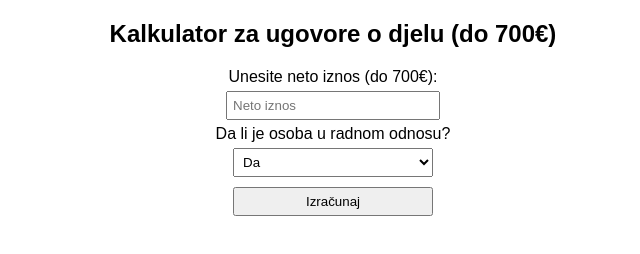
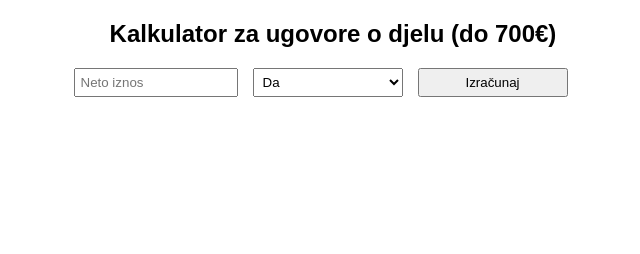
Before and after one commit to gmne321/calc, a plain HTML site: page index.html in a window 1280 px wide. Shown: the whole page, without its empty margins (307-947 px from the left). Drawn offline with Linux system fonts and the light colour scheme.

Commit message:
Update index.html

```diff
--- a/index.html
+++ b/index.html
@@ -5,24 +5,35 @@
     <title>Kalkulator za ugovore o djelu (do 700€)</title>
     <style>
         body { font-family: Arial, sans-serif; margin: 20px; text-align: center; }
-        input, button, select { margin: 5px; padding: 5px; width: 200px; }
-        .result { margin-top: 15px; font-weight: bold; }
+        .container {
+            display: flex;
+            align-items: center;
+            justify-content: center;
+            gap: 15px;
+            flex-wrap: wrap;
+        }
+        input, button, select {
+            padding: 5px;
+            width: 150px;
+        }
+        .result {
+            margin-top: 15px;
+            font-weight: bold;
+            margin-left: 10px;
+        }
     </style>
 </head>
 <body>
     <h2>Kalkulator za ugovore o djelu (do 700€)</h2>
-    <label for="neto">Unesite neto iznos (do 700€):</label><br>
-    <input type="number" id="neto" placeholder="Neto iznos" step="0.01" max="700"><br>
-
-    <label for="employed">Da li je osoba u radnom odnosu?</label><br>
-    <select id="employed">
-        <option value="yes">Da</option>
-        <option value="no">Ne</option>
-    </select><br>
-
-    <button onclick="calculate()">Izračunaj</button>
-
-    <div class="result" id="result"></div>
+    <div class="container">
+        <input type="number" id="neto" placeholder="Neto iznos" step="0.01" max="700">
+        <select id="employed">
+            <option value="yes">Da</option>
+            <option value="no">Ne</option>
+        </select>
+        <button onclick="calculate()">Izračunaj</button>
+        <div class="result" id="result"></div>
+    </div>
 
     <script>
         function roundToTwoDecimalPlaces(num) {
@@ -52,9 +63,9 @@
             ukupniTrosak = roundToTwoDecimalPlaces(neto + doprinosi + porez + prirez);
 
             document.getElementById("result").innerHTML = `
-                Doprinosi: ${doprinosi.toFixed(2)}<br>
-                Porez: ${porez.toFixed(2)}<br>
-                Prirez: ${prirez.toFixed(2)}<br>
+                Doprinosi: ${doprinosi.toFixed(2)} |
+                Porez: ${porez.toFixed(2)} |
+                Prirez: ${prirez.toFixed(2)} |
                 <strong>Ukupni trošak: ${ukupniTrosak.toFixed(2)} €</strong>
             `;
         }
```
